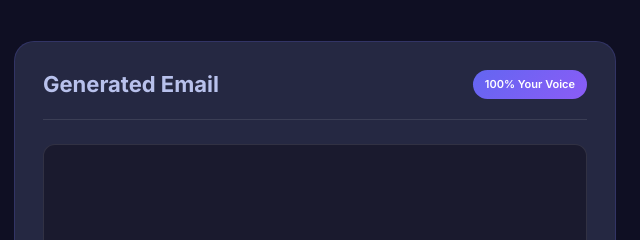
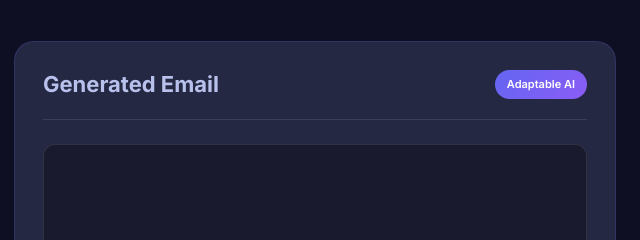
Before and after one commit to Damii-lola/LetiMail, a plain HTML site: page app.html in a window 1280 px wide. Shown: the part 200-440 px from the top of the page, 640-1280 px from the left. Drawn offline with nearby package versions, Linux system fonts and the light colour scheme.

Commit message:
Update app.html

```diff
--- a/app.html
+++ b/app.html
@@ -144,7 +144,7 @@
         <div class="output-panel">
           <div class="panel-header">
             <h2>Generated Email</h2>
-            <span class="quality-badge">100% Your Voice</span>
+            <span class="quality-badge">Adaptable AI</span>
           </div>
 
           <div id="output" class="output-text">
```
